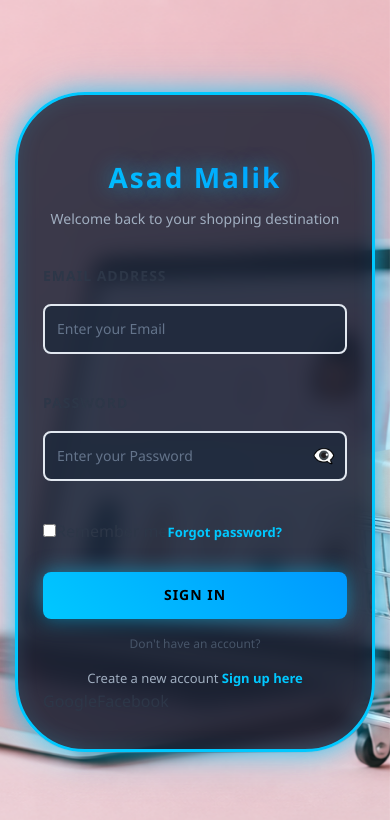
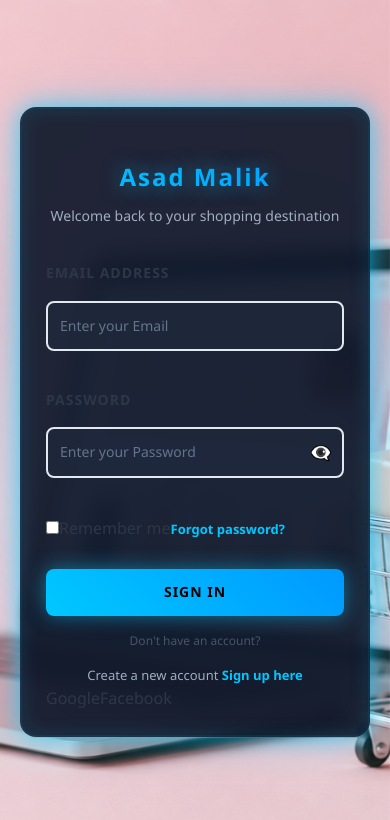
Before and after one commit to malikdevelopers243-cyber/shopping-store, a React (Vite) app: page /login in a window 390 px wide. Shown: the top 820 px of the page. Built offline with nearby package versions, Linux system fonts and the light colour scheme.

Commit message:
Make signup card centered and constrained on mobile

```diff
--- a/src/styles/Auth.css
+++ b/src/styles/Auth.css
@@ -314,15 +314,30 @@
 
 @media (max-width: 480px) {
   .auth-container {
-    padding: 30px 15px;
+    padding: 20px 12px;
+    align-items: center;
+    justify-content: center;
+    min-height: 100vh;
+  }
+
+  /* Constrain the auth content to a centered card on small screens */
+  .auth-content {
+    width: 100%;
+    max-width: 380px;
+    margin: 0 auto;
+    padding: 0 8px;
   }
 
   .auth-card {
-    padding: 35px 25px;
+    padding: 24px;
+    border-radius: 16px;
+    background: rgba(15, 23, 42, 0.92);
+    border: 2px solid rgba(0,200,255,0.12);
+    box-shadow: 0 10px 30px rgba(2,6,23,0.6);
   }
 
   .auth-title {
-    font-size: 28px;
+    font-size: 24px;
   }
 
   .btn-login {
```
